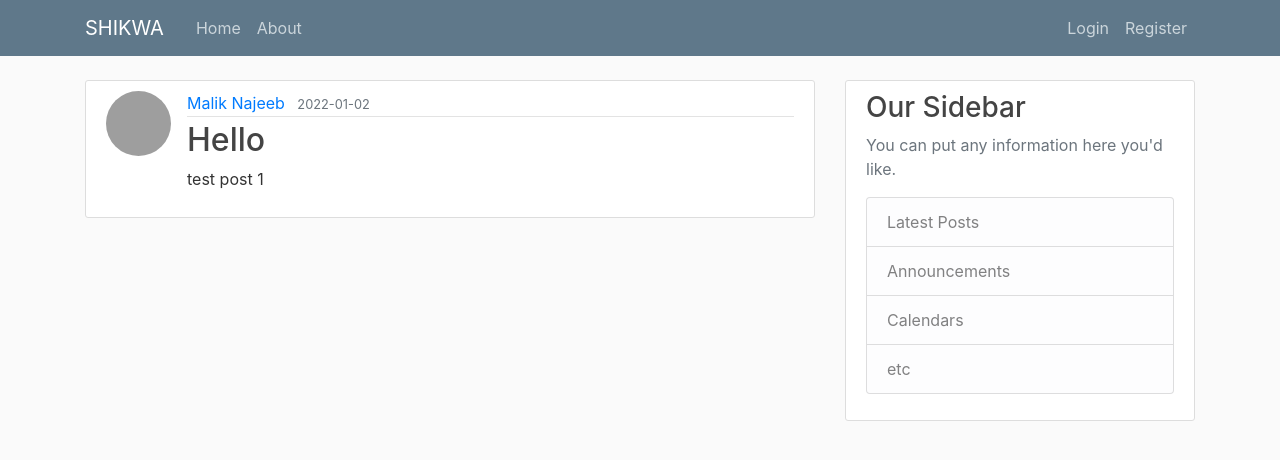
After one commit to maliknajeeb113/shikwa, a Flask app: page /post/1 in a window 1280 px wide. The commit adds this page. Shown: the top 460 px of the page. Run offline with Flask 2, Linux system fonts and the light colour scheme; data comes from the database, SQL or seed files in the repository; both versions use the stored data as it was after the commit; some libraries are stand-ins or nearby versions; grey boxes are pictures that could not be loaded.

Commit message:
post delete update create

```diff
--- a/shikwa/routes.py
+++ b/shikwa/routes.py
@@ -1,32 +1,17 @@
 import os
 import secrets
 from PIL import Image
-from flask import render_template, url_for, flash, redirect, request
+from flask import render_template, url_for, flash, redirect, request, abort
 from shikwa import app, db, bcrypt
-from shikwa.forms import RegistrationForm, LoginForm, UpdateAccountForm
+from shikwa.forms import RegistrationForm, LoginForm, UpdateAccountForm, PostForm
 from shikwa.models import User, Post
 from flask_login import login_user, current_user, logout_user, login_required
-
-
-posts = [
-    {
-        'author': 'Corey Schafer',
-        'title': 'Blog Post 1',
-        'content': 'First post content',
-        'date_posted': 'April 20, 2018'
-    },
-    {
-        'author': 'Jane Doe',
-        'title': 'Blog Post 2',
-        'content': 'Second post content',
-        'date_posted': 'April 21, 2018'
-    }
-]
 
 
 @app.route("/")
 @app.route("/home")
 def home():
+    posts = Post.query.all()
     return render_template('home.html', posts=posts)
 
 
@@ -105,3 +90,55 @@ def account():
     image_file = url_for('static', filename='profile_pics/' + current_user.image_file)
     return render_template('account.html', title='Account',
                            image_file=image_file, form=form)
+
+
+@app.route("/post/new", methods=['GET', 'POST'])
+@login_required
+def new_post():
+    form = PostForm()
+    if form.validate_on_submit():
+        post = Post(title=form.title.data, content=form.content.data, author=current_user)
+        db.session.add(post)
+        db.session.commit()
+        flash('Your post has been created!', 'success')
+        return redirect(url_for('home'))
+    return render_template('create_post.html', title='New Post',
+                           form=form, legend='New Post')
+
+
+@app.route("/post/<int:post_id>")
+def post(post_id):
+    post = Post.query.get_or_404(post_id)
+    return render_template('post.html', title=post.title, post=post)
+
+
+@app.route("/post/<int:post_id>/update", methods=['GET', 'POST'])
+@login_required
+def update_post(post_id):
+    post = Post.query.get_or_404(post_id)
+    if post.author != current_user:
+        abort(403)
+    form = PostForm()
+    if form.validate_on_submit():
+        post.title = form.title.data
+        post.content = form.content.data
+        db.session.commit()
+        flash('Your post has been updated!', 'success')
+        return redirect(url_for('post', post_id=post.id))
+    elif request.method == 'GET':
+        form.title.data = post.title
+        form.content.data = post.content
+    return render_template('create_post.html', title='Update Post',
+                           form=form, legend='Update Post')
+
+
+@app.route("/post/<int:post_id>/delete", methods=['POST'])
+@login_required
+def delete_post(post_id):
+    post = Post.query.get_or_404(post_id)
+    if post.author != current_user:
+        abort(403)
+    db.session.delete(post)
+    db.session.commit()
+    flash('Your post has been deleted!', 'success')
+    return redirect(url_for('home'))
--- a/shikwa/templates/about.html
+++ b/shikwa/templates/about.html
@@ -1,4 +1,4 @@
 {% extends "layout.html" %}
 {% block content %}
-    <h1>ABOUT PAGE</h1>
+    <h1>About Page</h1>
 {% endblock content %}
--- a/shikwa/templates/layout.html
+++ b/shikwa/templates/layout.html
@@ -32,6 +32,7 @@
             <!-- Navbar Right Side -->
             <div class="navbar-nav">
               {% if current_user.is_authenticated %}
+                <a class="nav-item nav-link" href="{{ url_for('new_post') }}">New Post</a>
                 <a class="nav-item nav-link" href="{{ url_for('account') }}">Account</a>
                 <a class="nav-item nav-link" href="{{ url_for('logout') }}">Logout</a>
               {% else %}
--- /dev/null
+++ b/shikwa/templates/post.html
@@ -0,0 +1,39 @@
+{% extends "layout.html" %}
+{% block content %}
+  <article class="media content-section">
+    <img class="rounded-circle article-img" src="{{ url_for('static', filename='profile_pics/' + post.author.image_file) }}">
+    <div class="media-body">
+      <div class="article-metadata">
+        <a class="mr-2" href="#">{{ post.author.username }}</a>
+        <small class="text-muted">{{ post.date_posted.strftime('%Y-%m-%d') }}</small>
+        {% if post.author == current_user %}
+          <div>
+            <a class="btn btn-secondary btn-sm mt-1 mb-1" href="{{ url_for('update_post', post_id=post.id) }}">Update</a>
+            <button type="button" class="btn btn-danger btn-sm m-1" data-toggle="modal" data-target="#deleteModal">Delete</button>
+          </div>
+        {% endif %}
+      </div>
+      <h2 class="article-title">{{ post.title }}</h2>
+      <p class="article-content">{{ post.content }}</p>
+    </div>
+  </article>
+  <!-- Modal -->
+  <div class="modal fade" id="deleteModal" tabindex="-1" role="dialog" aria-labelledby="deleteModalLabel" aria-hidden="true">
+    <div class="modal-dialog" role="document">
+      <div class="modal-content">
+        <div class="modal-header">
+          <h5 class="modal-title" id="deleteModalLabel">Delete Post?</h5>
+          <button type="button" class="close" data-dismiss="modal" aria-label="Close">
+            <span aria-hidden="true">&times;</span>
+          </button>
+        </div>
+        <div class="modal-footer">
+          <button type="button" class="btn btn-secondary" data-dismiss="modal">Close</button>
+          <form action="{{ url_for('delete_post', post_id=post.id) }}" method="POST">
+            <input class="btn btn-danger" type="submit" value="Delete">
+          </form>
+        </div>
+      </div>
+    </div>
+  </div>
+{% endblock content %}
--- a/shikwa/templates/register.html
+++ b/shikwa/templates/register.html
@@ -4,7 +4,7 @@
         <form method="POST" action="">
             {{ form.hidden_tag() }}
             <fieldset class="form-group">
-                <legend class="border-bottom mb-4">Join Today</legend>
+                <legend class="border-bottom mb-4">Register Now</legend>
                 <div class="form-group">
                     {{ form.username.label(class="form-control-label") }}
 
```
Also changed, not shown: shikwa/forms.py (+7 -1 lines), shikwa/templates/create_post.html (added, +40 -0 lines), shikwa/templates/home.html (+4 -3 lines), shikwa/site.db, shikwa/static/profile_pics/default.jpg (added).
